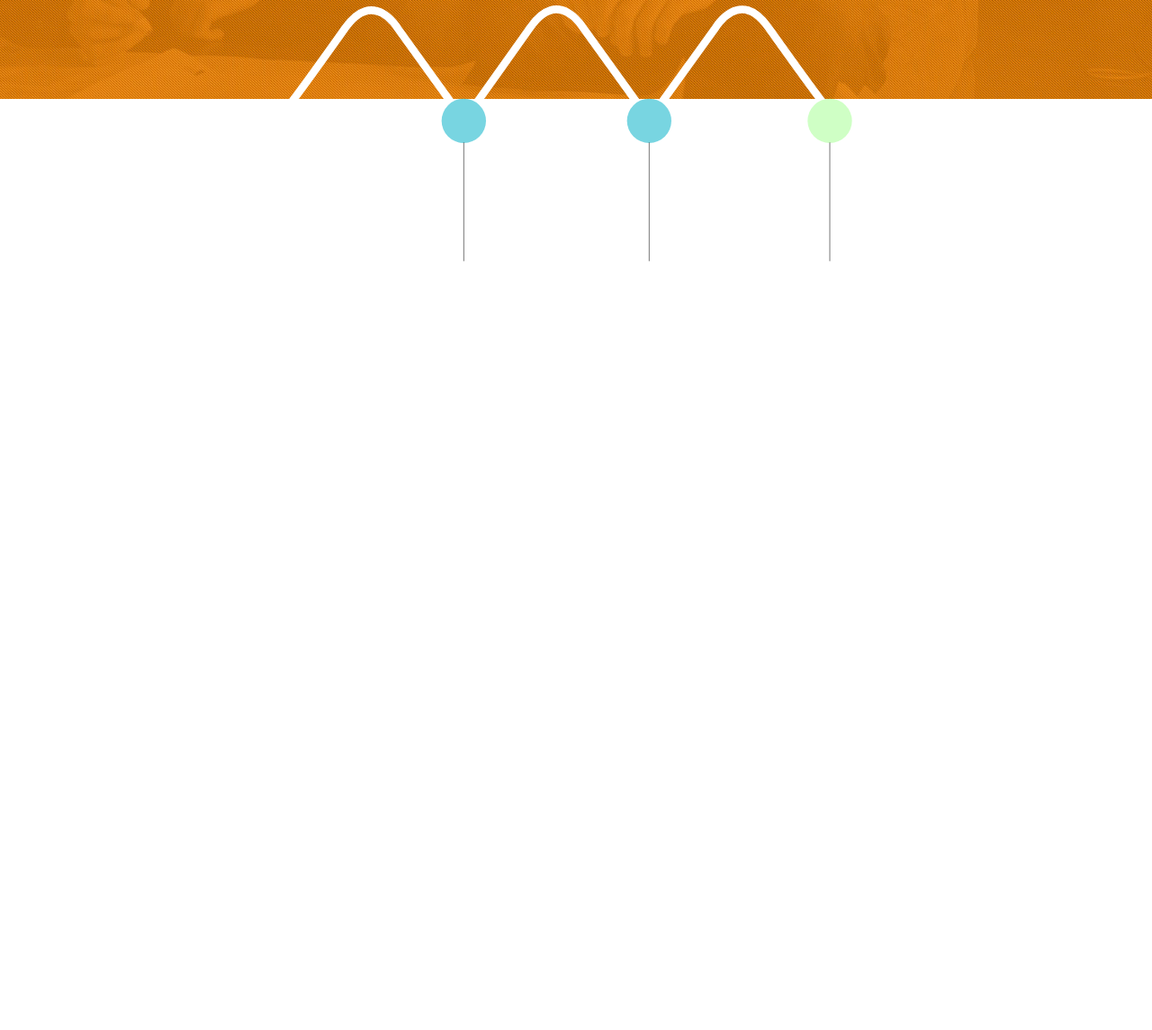
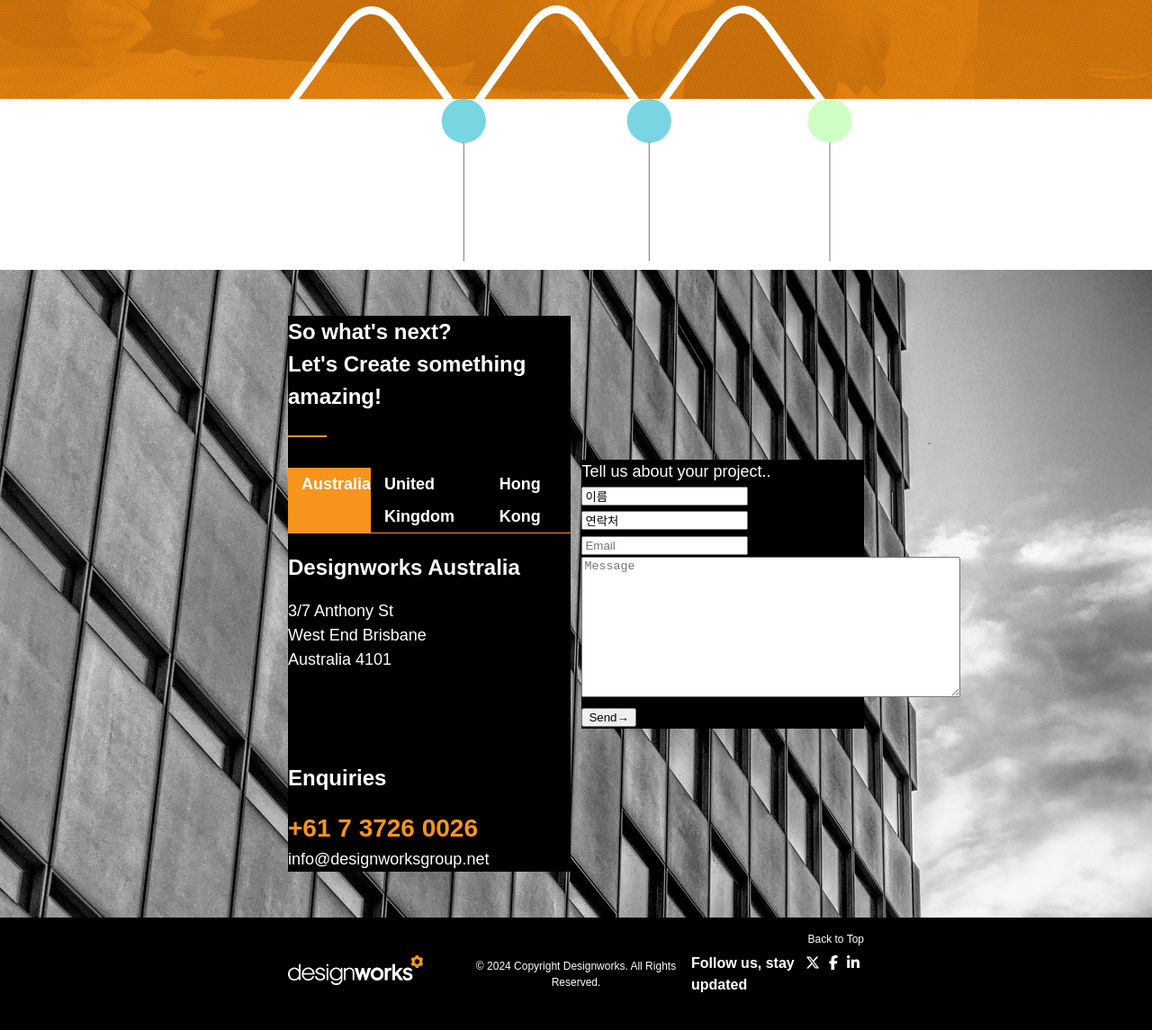
Before and after one commit to mirangee/my-part, a plain HTML site: page process.html in a window 1280 px wide. Shown: the part 580-1725 px from the top of the page at 90% size. Before the commit the page ends 880 px from the top, so only its background shows below. Drawn offline with nearby package versions, Linux system fonts and the light colour scheme; some icons are missing; a web font is replaced by a local one.

Commit message:
푸터, 하단 좌측 완성

```diff
--- a/Designworks.css
+++ b/Designworks.css
@@ -1,15 +1,13 @@
 @import url(common.css);
 
 /* section.process style */
-
-/* 배경 설정 */
 section.process {
   height: 110vh;
   overflow: hidden;
 }
 
 section.process .contents {
-  background: url(./our-design-process-background.jpg) no-repeat center;
+  background: url(./img/our-design-process-background.jpg) no-repeat center;
   background-size: 108%;
   background-position: 60% 0%;
   position: relative;
@@ -23,12 +21,13 @@ section.process .contents .title {
   text-align: center;
 }
 
+/* 중앙 흰색 선 */
 section.process .contents .title::after {
   content: '';
   border-bottom: 2px solid #fff;
   display: block;
-  margin: 1.5625rem auto 2.125rem;
-  width: 2.6875rem;
+  margin: 1.56rem auto 2.1rem;
+  width: 2.7rem;
 }
 
 section.process .contents .description p {
@@ -109,3 +108,138 @@ section.process .contents .diagram p {
   left: 50%;
   transform: translate(-50%, -50%);
 }
+
+/* section.equries style */
+section.enquries {
+  height: 90vh;
+  background-image: url(./img/city.jpg);
+}
+
+section.enquries .inner {
+  width: 50%;
+  height: inherit;
+  margin: 0 auto;
+  display: flex;
+  justify-content: space-between;
+  align-items: center;
+}
+
+section.enquries .inner article {
+  width: 49%;
+  color: #fff;
+  background-color: black;
+}
+
+section.enquries .inner article h2 {
+  font-size: 24px;
+}
+
+section.enquries .inner article .left-top > h2::after {
+  content: '';
+  border-bottom: 2px solid #f7941d;
+  display: block;
+  margin: 1.56rem auto 2.1rem 0;
+  width: 2.7rem;
+}
+
+section.enquries .inner article .left-top > ul {
+  display: flex;
+
+  justify-content: start;
+  border-bottom: 1px solid #f7941d;
+}
+
+section.enquries .inner article .left-top > ul > li {
+  font-weight: bold;
+  line-height: 2;
+  flex-grow: 1;
+  padding-left: 15px;
+}
+
+section.enquries .inner article .left-top > ul > li:first-child {
+  background-color: #f7941d;
+}
+
+section.enquries .inner article p {
+  font-size: 18px;
+}
+
+section.enquries .inner article .address h2 {
+  margin-top: 20px;
+}
+
+section.enquries .inner article .address p {
+  margin-top: 17px;
+}
+
+section.enquries .inner article .left-down h2 {
+  margin-top: 100px ;
+}
+
+section.enquries .inner article .left-down p:nth-child(2) {
+  margin-top: 17px;
+  color: #f7941d;
+  font-size: 28px;
+  font-weight: bold;
+}
+
+
+
+
+/* footer style */
+footer {
+  background-color: black;
+  position: relative;
+}
+
+footer .inner {
+  color: #fff;
+  width: 50%;
+  height: 125px;
+  margin: 0 auto 0;
+  display: flex;
+  justify-content: space-between;
+  align-items: center;
+}
+
+footer .inner h2 {
+  width: 30%;
+}
+
+footer .inner h2 img {
+  width: 150px;
+}
+
+footer .inner p {
+  width: 30%;
+  font-size: 12px;
+  flex-grow: 2;
+  text-align: center;
+}
+
+footer .inner ul {
+  font-size: 16px;
+  width: 30%;
+  display: flex;
+  justify-content: end;
+}
+
+footer .inner ul li:first-child {
+  font-weight: bold;
+}
+
+footer .inner ul li {
+  margin-right: 10px;
+}
+
+footer .inner ul li:last-child {
+  margin-right: 5px;
+}
+
+footer > p {
+  font-size: 12px;
+  color: #fff;
+  position: absolute;
+  top: 15px;
+  right: 25%;
+}
--- a/common.css
+++ b/common.css
@@ -16,11 +16,6 @@ body {
 
 h2 {
   font-weight: 600;
-  color: #f7941d;;
-}
-
-p {
-  color: #000;
 }
 
 a {
--- a/process.html
+++ b/process.html
@@ -6,7 +6,12 @@
   <meta name="viewport" content="width=device-width, initial-scale=1.0">
   <title>Document</title>
   <link rel="stylesheet" href="Designworks.css">
-  <link rel="stylesheet" href="https://cdn.linearicons.com/free/1.0.0/icon-font.min.css"> <!-- linear icon 사용 -->
+  <!-- 폰트어썸 CDN -->
+  <script src="https://kit.fontawesome.com/de83d9d5c4.js" crossorigin="anonymous"></script>
+
+  <!-- linearicons CDN -->
+  <link rel="stylesheet" href="https://cdn.linearicons.com/free/1.0.0/icon-font.min.css">
+
 </head>
 
 <body>
@@ -110,6 +115,62 @@
     </div>
   </section>
   <!-- end section process -->
+
+  <!-- section enquries -->
+  <section class="enquries">
+    <div class="inner">
+      <article>
+        <div class="left-top">
+          <h2>So what's next?<br>Let's Create something amazing!</h2>
+          <ul>
+            <li>Australia</li>
+            <li>United Kingdom</li>
+            <li>Hong Kong</li>
+          </ul>
+          <div class="address">
+            <h2>Designworks Australia</h2>
+            <p>
+              3/7 Anthony St <br> West End Brisbane <br> Australia 4101
+            </p>
+          </div>
+        </div>
+        <div class="left-down">
+          <h2>Enquiries</h2>
+          <p>+61 7 3726 0026</p>
+          <p>info@designworksgroup.net</p>
+        </div>
+      </article>
+      <article>
+        <div class="right">
+          <p>Tell us about your project..</p>
+          <form action="#" autocomplete="off">
+            <input type="text" name="name" autocomplete="off" value="이름" placeholder="Name"> <br>
+            <input type="text" name="phone-number" autocomplete="off" value="연락처" placeholder="Phone"> <br>
+            <input type="email" name="email" placeholder="Email"> <br>
+            <textarea cols="50" rows="10" name="introduce" placeholder="Message"></textarea> <br>
+            <input type="submit" value="Send&#x2192;">
+          </form>
+        </div>
+      </article>
+    </div>
+  </section>
+  <!-- end section enquries -->
+
+  <!-- footer  -->
+  <footer>
+    <div class="inner">
+      <h2 class="ft-logo"><img src="./img/logo.png" alt="ft-logo"></h2>
+      <p class="copyright"> &#x00A9; 2024 Copyright Designworks. All Rights Reserved.</p>
+      <ul class="list">
+        <li><a href="#">Follow us, stay updated</a></li>
+        <li><a href="#"><i class="fa-brands fa-x-twitter"></i></a></li>
+        <li><a href="#"><i class="fa-brands fa-facebook-f"></i></a></li>
+        <li><a href="#"><i class="fa-brands fa-linkedin-in"></i></a></li>
+      </ul>
+    </div>
+    <p><a href="#">Back to Top</a></p>
+  </footer>
+  <!-- end footer -->
 </body>
 
 </html>
```
Also changed, not shown: img/city.jpg (added), img/logo.png (added), img/our-design-process-background.jpg (renamed from our-design-process-background.jpg).
